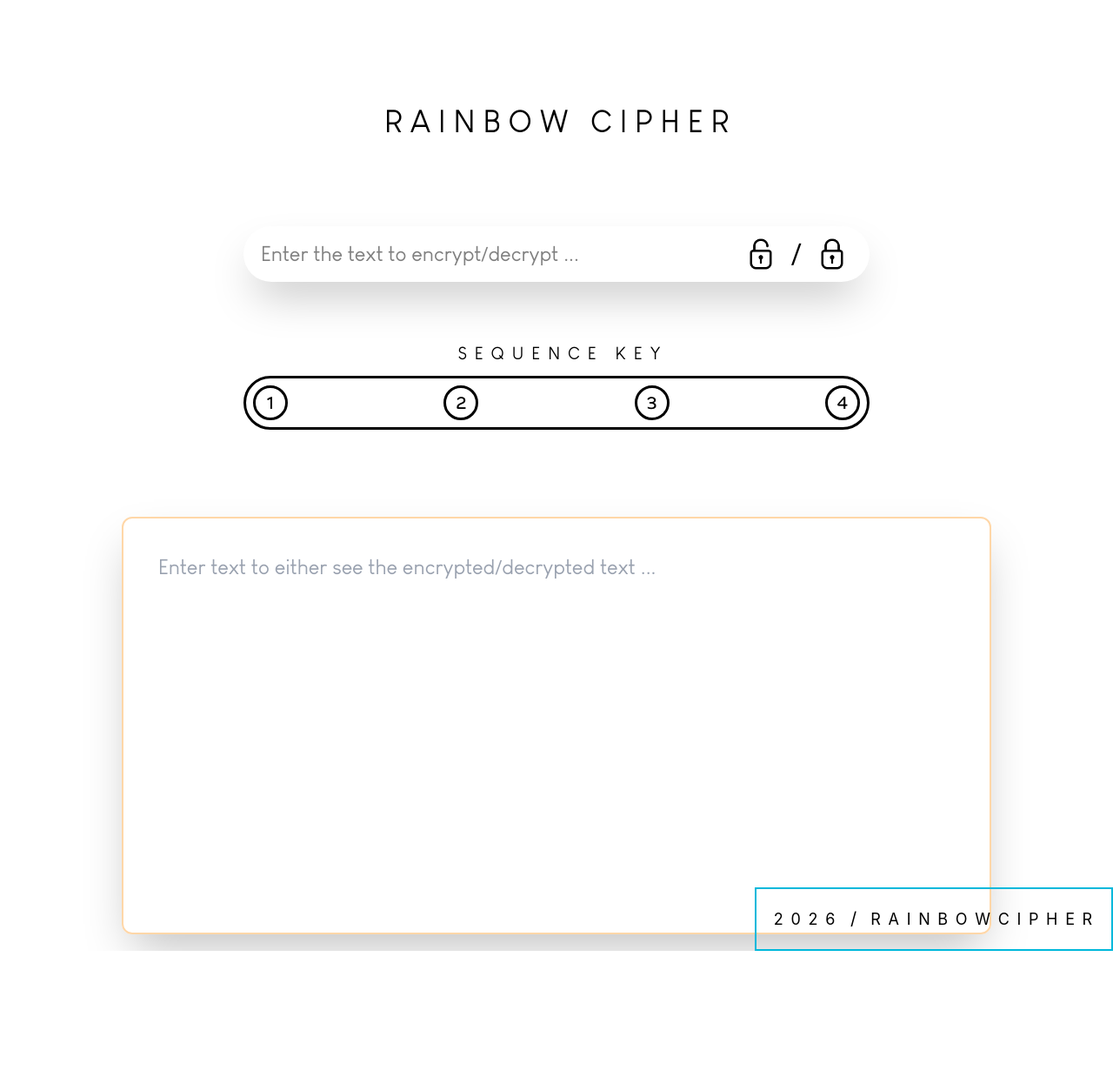
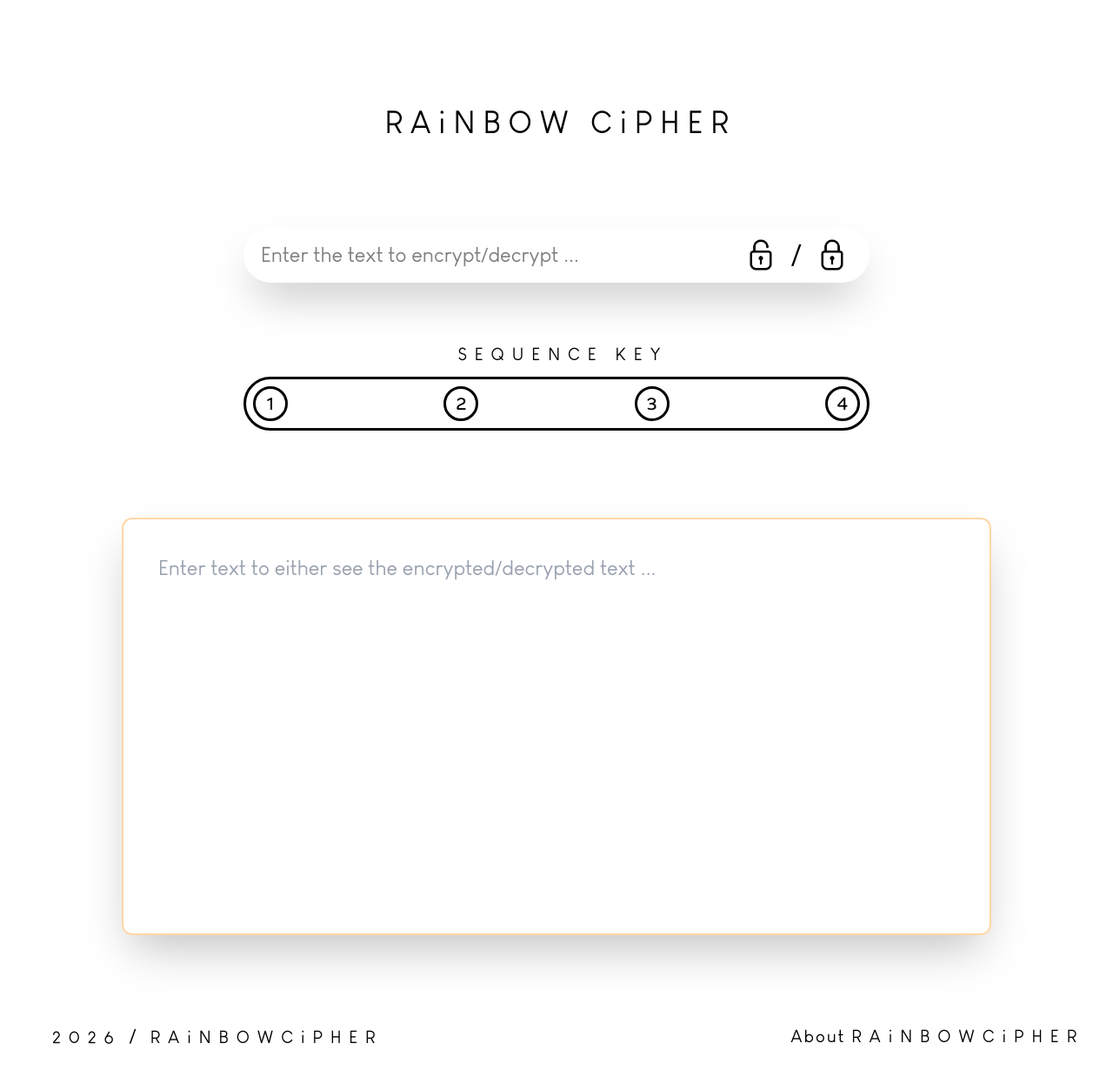
Before and after one commit to kodevx/rainbow-cipher, a React (Vite) app: page / in a window 1280 px wide. Shown: the top 1238 px of the page at 87% size. Before the commit the page ends 1093 px from the top, so only its background shows below. Built offline with nearby package versions, Linux system fonts and the light colour scheme.

Commit message:
style: style updates for layout components

```diff
--- a/src/components/layouts/Footer/footer.tsx
+++ b/src/components/layouts/Footer/footer.tsx
@@ -1,13 +1,19 @@
+import { Link } from "@tanstack/react-router";
 
 const Footer = () => {
 
     return (
-        <div className={'flex justify-end items-center'}>
-            <div className={'border-2 border-cyan-500 p-5'}>
-                <span className={'tracking-widest text-lg'}>2 0 2 6</span>
-                <span className={'mx-4 text-xl'}>/</span>
-                <span className={'tracking-widest text-lg'}>R A I N B O W C I P H E R</span>
+        <div className={'flex justify-between items-center font-louis mx-10 mb-5'}>
+            <div className={'p-5'}>
+                <span className={'tracking-widest text-xl'}>2 0 2 6</span>
+                <span className={'mx-4 text-2xl'}>/</span>
+                <span className={'tracking-widest text-xl'}>R A i N B O W C i P H E R</span>
             </div>
+            <Link to={'/about'}>
+                <div className={'text-xl tracking-widest transition-transform duration-500 hover:transition-transform hover:scale-110 hover:ease-in-out hover:duration-300'}>
+                    About R A i N B O W C i P H E R
+                </div>
+            </Link>
         </div>
     )
 }
--- a/src/components/layouts/Header/header.tsx
+++ b/src/components/layouts/Header/header.tsx
@@ -1,3 +1,4 @@
+import { Link } from '@tanstack/react-router';
 import React from 'react';
 
 const Header = (props) => {
@@ -5,10 +6,10 @@ const Header = (props) => {
     return (
         <div className={'pt-30 pb-15 flex justify-center items-center'}>
             <div className={'text-4xl'}>
-                <div className={'font-louis'}>
-                    <span className={'mr-4'}>R A I N B O W </span>
-                    <span>C I P H E R</span>
-                </div>
+                <Link to={'/'} className={'font-louis'}>
+                    <span className={'mr-4'}>R A i N B O W </span>
+                    <span>C i P H E R</span>
+                </Link>
             </div>
         </div>
     )
--- a/src/components/layouts/Main/main.tsx
+++ b/src/components/layouts/Main/main.tsx
@@ -7,7 +7,7 @@ interface MainLayoutProps {
 const Main: React.FC<MainLayoutProps> = (props) => {
 
     return (
-        <div className={'h-screen'}>
+        <div className={'h-full mb-20'}>
             {props.children}
         </div>
     )
```
Also changed, not shown: src/customComponents/AboutRainbowCipher/aboutRainbowCipher.tsx (+0 -8 lines).
